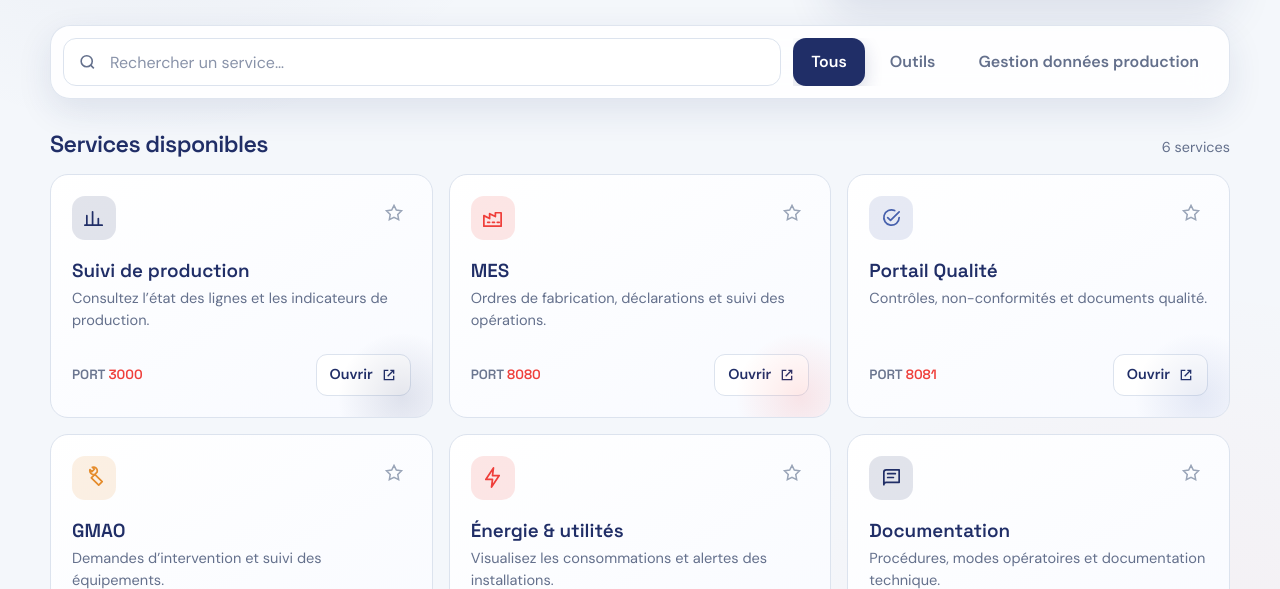
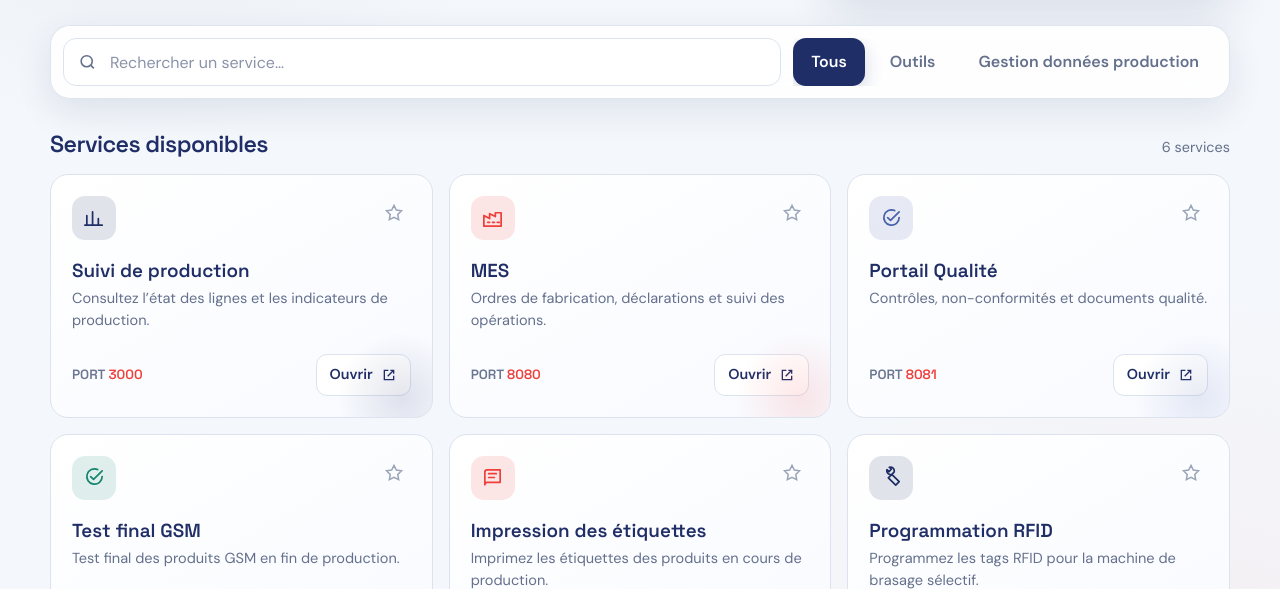
Before and after one commit to hsoeur/Factory-Hub, a plain HTML site: page dist/index.html in a window 1280 px wide. Shown: the part 363-952 px from the top of the page. Drawn offline with Linux system fonts and the light colour scheme.

Commit message:
Update Site source

```diff
--- a/dist/index.html
+++ b/dist/index.html
@@ -180,9 +180,9 @@
       { id: 'production', name: 'Suivi de production', description: 'Consultez l’état des lignes et les indicateurs de production.', port: 3000, category: 'Gestion données production', icon: 'chart', color: '#202e67' },
       { id: 'mes', name: 'MES', description: 'Ordres de fabrication, déclarations et suivi des opérations.', port: 8080, category: 'Gestion données production', icon: 'factory', color: '#ef3f3b' },
       { id: 'quality', name: 'Portail Qualité', description: 'Contrôles, non-conformités et documents qualité.', port: 8081, category: 'Gestion données production', icon: 'check', color: '#4761ad' },
-      { id: 'maintenance', name: 'GMAO', description: 'Demandes d’intervention et suivi des équipements.', port: 9000, category: 'Outils', icon: 'tool', color: '#e58c2c' },
-      { id: 'energy', name: 'Énergie & utilités', description: 'Visualisez les consommations et alertes des installations.', port: 9090, category: 'Outils', icon: 'bolt', color: '#ef3f3b' },
-      { id: 'docs', name: 'Documentation', description: 'Procédures, modes opératoires et documentation technique.', port: 8000, category: 'Outils', icon: 'book', color: '#202e67' }
+      { id: 'test-gsm', name: 'Test final GSM', description: 'Test final des produits GSM en fin de production.', port: 8015, category: 'Outils', icon: 'check', color: '#16856f' },
+      { id: 'impression-etiquettes', name: 'Impression des étiquettes', description: 'Imprimez les étiquettes des produits en cours de production.', port: 8001, category: 'Outils', icon: 'book', color: '#ef3f3b' },
+      { id: 'programmation-rfid', name: 'Programmation RFID', description: 'Programmez les tags RFID pour la machine de brasage sélectif.', port: 8006, category: 'Outils', icon: 'tool', color: '#202e67' }
     ];
 
     const icons = {
```
Also changed, not shown: 1 other file.
